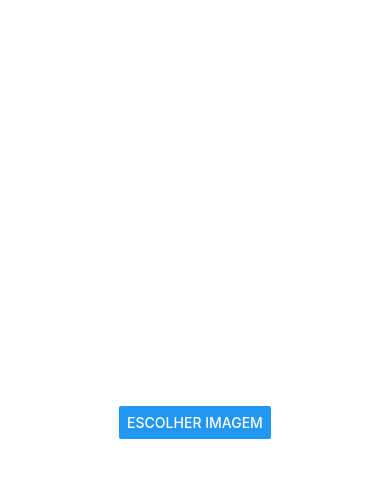
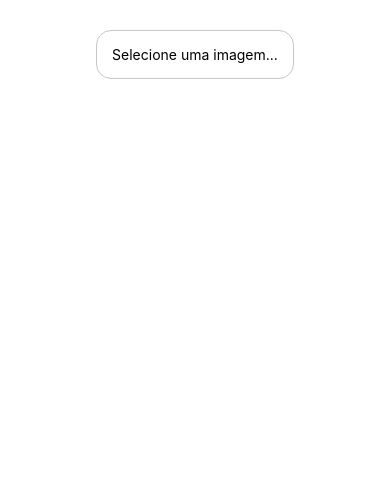
Before and after one commit to marcosgregorio/midia-gallery, a React Native app in the folder frontend-midia/: screen / in a window 390 px wide. Shown: the top 478 px of the page. Built offline with nearby package versions, Linux system fonts and the light colour scheme.

Commit message:
Criando componente de seleção das imagens

```diff
--- a/frontend-midia/App.tsx
+++ b/frontend-midia/App.tsx
@@ -1,9 +1,8 @@
-import React, { useState, useEffect } from 'react';
-import {Button, Image, Text, View} from 'react-native';
-import * as ImagePicker from 'expo-image-picker';
+import React, { useEffect, useState } from 'react';
+import { Image, SafeAreaView, Text, View } from 'react-native';
 import Constants from 'expo-constants';
 import * as Permissions from 'expo-permissions';
-import {ImagePickerResult} from "expo-image-picker";
+import { SelectImageInput } from "./src/components/SelectImageInput";
 
 export default function App() {
     const [image, setImage] = useState<string>("");
@@ -19,34 +18,24 @@
         })();
     }, []);
 
-  const pickImage = async () => {
-    let result: ImagePickerResult = await ImagePicker.launchImageLibraryAsync({
-      mediaTypes: ImagePicker.MediaTypeOptions.All,
-      allowsEditing: true,
-      aspect: [4, 3],
-      quality: 1,
-    });
-
-    if (!result.assets?.length) {
-      return;
-    }
-
-    if (!result?.canceled && result.assets[0].uri) {
-      const uri = result.assets[0].uri;
-      setImage(uri);
-    }
-  };
 
     return (
-    <View style={{ flex: 1, alignItems: 'center', justifyContent: 'center' }}>
-      <Button title="Escolher Imagem" onPress={pickImage} />
-      {image && (
+        <SafeAreaView style={ { flex: 1, alignItems: 'center', padding: 30 } }>
+            <View>
+                <SelectImageInput selectImage={ (image) => {
+                    setImage(image)
+                } }>
+
+                </SelectImageInput>
+                { image && (
                     <>
                         <Text>Opaaaa</Text>
-            <Image source={{ uri: image }} style={{ width: 200, height: 200 }} />
+                        <Image source={ { uri: image } } style={ { width: 200, height: 200 } }/>
                     </>
                 )
                 }
             </View>
+
+        </SafeAreaView>
     );
 }
--- a/frontend-midia/package.json
+++ b/frontend-midia/package.json
@@ -19,6 +19,7 @@
   "devDependencies": {
     "@babel/core": "^7.20.0",
     "@types/react": "~18.2.45",
+    "@types/react-native": "^0.73.0",
     "typescript": "^5.1.3"
   },
   "private": true
--- /dev/null
+++ b/frontend-midia/src/components/SelectImageInput.tsx
@@ -0,0 +1,61 @@
+import { StyleSheet, Text, TouchableOpacity, View } from "react-native";
+import * as ImagePicker from "expo-image-picker";
+import { ImagePickerResult } from "expo-image-picker";
+import { useState } from "react";
+
+type SelectImageInputProps = {
+    selectImage: (image: string) => void
+}
+
+/*
+*
+* Tá tendo um bug ao clicar no botao de selecionar imagem.
+* só após a segunda vez clicada q funciona a troca de imagem.
+ */
+export const SelectImageInput = ({ selectImage }: SelectImageInputProps) => {
+    const [image, setImage] = useState<string>("");
+
+    const pickImage = async () => {
+
+        let result: ImagePickerResult = await ImagePicker.launchImageLibraryAsync({
+            mediaTypes: ImagePicker.MediaTypeOptions.All,
+            allowsEditing: true,
+            aspect: [4, 3],
+            quality: 1,
+        });
+
+        if (!result.assets?.length) {
+            return;
+        }
+
+        if (!result?.canceled && result.assets[0].uri) {
+            const uri = result.assets[0].uri;
+            setImage(uri);
+        }
+    };
+
+    return (
+        <View style={ style.imageSelectStyle }>
+            <TouchableOpacity onPress={ async () => {
+                await pickImage()
+                console.log(image)
+                return selectImage(image)
+            }
+            }>
+                <Text>Selecione uma imagem...</Text>
+            </TouchableOpacity>
+        </View>
+    )
+}
+
+const style = StyleSheet.create({
+    imageSelectStyle: {
+        // backgroundColor: 'red',
+        width: '100%',
+        padding: 15,
+        borderStyle: 'solid',
+        borderColor: '#c7c7c7',
+        borderWidth: 1,
+        borderRadius: 15,
+    }
+})
```
Also changed, not shown: 1 other file (tests, documents, lock files or other folders). Lines whose indentation alone changed are shown as unchanged.
